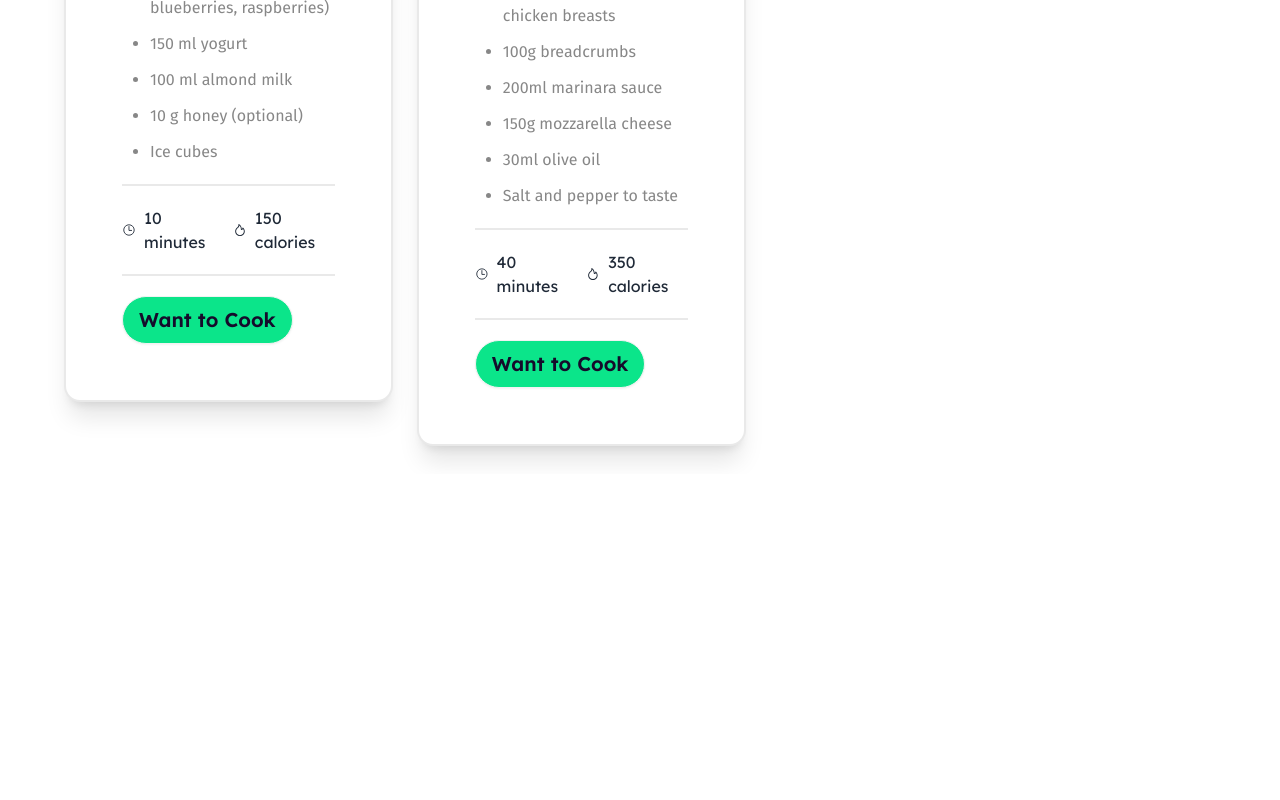
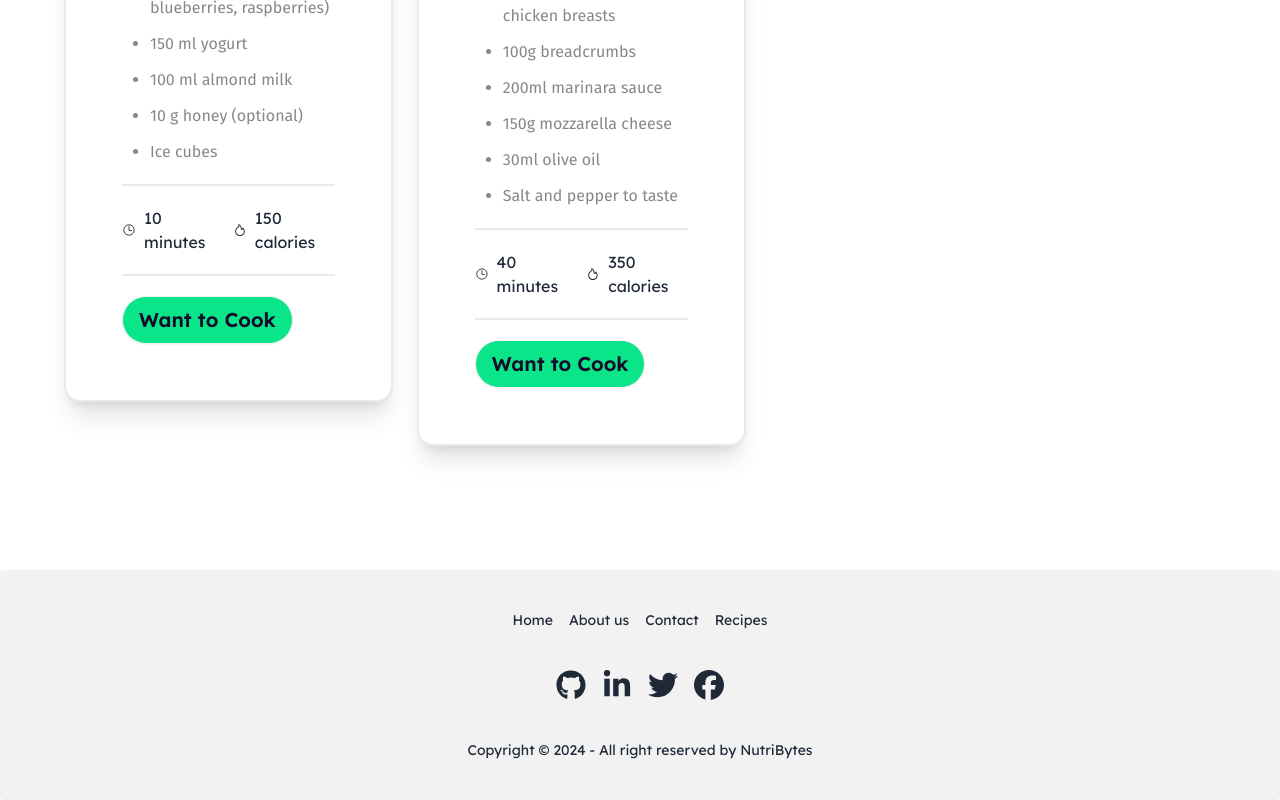
Before and after one commit to mstsurnalyakter/nutri_bytes, a React (Vite) app: page / in a window 1280 px wide. Shown: the part 6124-6924 px from the top of the page. Before the commit the page ends 6598 px from the top, so only its background shows below. Built offline with nearby package versions, Linux system fonts and the light colour scheme.

Commit message:
footer section added

```diff
--- a/src/App.jsx
+++ b/src/App.jsx
@@ -4,6 +4,7 @@ import Recipes from './components/Recipes';
 import Carts from './components/Carts';
 import { ToastContainer, toast } from "react-toastify";
 import "react-toastify/dist/ReactToastify.css";
+import Footer from './components/Footer';
 
 const App = () => {
 
@@ -34,11 +35,14 @@ const App = () => {
    };
 
   return (
-    <div className="container mx-auto p-7 lg:px-12 xl:px-16">
+    <div>
+      <div className="container mx-auto p-7 lg:px-12 xl:px-16 mb-24">
         <Header />
         <section>
-        <div className=" w-2/3 mx-auto text-center space-y-6  mb-12">
-          <h2 className="text-[#150B2B] text-4xl font-semibold">Our Recipes</h2>
+          <div className=" w-2/3 mx-auto text-center space-y-6 mb-12">
+            <h2 className="text-[#150B2B] text-4xl font-semibold">
+              Our Recipes
+            </h2>
             <p className="text-[#150B2B99]">
               Welcome to Our Recipes corner, where culinary creativity takes
               center stage. Dive into a treasure trove of gastronomic delights,
@@ -57,6 +61,8 @@ const App = () => {
             />
           </div>
         </section>
+      </div>
+      <Footer />
       <ToastContainer />
     </div>
   );
--- a/src/components/Carts.jsx
+++ b/src/components/Carts.jsx
@@ -41,14 +41,14 @@ const Carts = ({ carts, handleCurrentlyCooking, currentlycooking }) => {
                         <td>{recipe_name}</td>
                         <td>{preparing_time} minutes</td>
                         <td>{calories} calories</td>
-                        {/* <td> */}
-                          <td
+                        <td>
+                          <button
                             onClick={() => handleCurrentlyCooking(recipe)}
                             className="btn bg-[#0BE58A] hover:bg-[#03d47d] text-[#150B2B] font-medium rounded-full"
                           >
                             Preparing
-                          </td>
-                        {/* </td> */}
+                          </button>
+                        </td>
                       </tr>
                     );
                   })}
--- /dev/null
+++ b/src/components/Footer.jsx
@@ -0,0 +1,55 @@
+import React from 'react';
+import { FaFacebook, FaGithub, FaTwitter } from "react-icons/fa6";
+import { FaLinkedinIn } from "react-icons/fa";
+
+const Footer = () => {
+  return (
+    <div>
+      <footer className="footer footer-center p-10 bg-base-200 text-base-content rounded">
+        <nav className="grid grid-flow-col gap-4">
+          <a className="link link-hover">Home</a>
+          <a className="link link-hover">About us</a>
+          <a className="link link-hover">Contact</a>
+          <a className="link link-hover">Recipes</a>
+        </nav>
+        <nav>
+          <div className="grid grid-flow-col gap-4">
+            <a
+              href="https://github.com/mstsurnalyakter"
+              target="_blank"
+              className="text-3xl cursor-pointer"
+            >
+              <FaGithub />
+            </a>
+            <a
+              href="https://www.linkedin.com/in/mst-surnaly-akter/"
+              target="_blank"
+              className="text-3xl cursor-pointer"
+            >
+              <FaLinkedinIn />
+            </a>
+            <a
+              href="https://twitter.com/mstsurnalyakter"
+              target="_blank"
+              className="text-3xl cursor-pointer"
+            >
+              <FaTwitter />
+            </a>
+            <a
+              href="https://web.facebook.com/mstsurnalyakter/"
+              target="_blank"
+              className="text-3xl cursor-pointer"
+            >
+              <FaFacebook />
+            </a>
+          </div>
+        </nav>
+        <aside>
+          <p>Copyright © 2024 - All right reserved by NutriBytes</p>
+        </aside>
+      </footer>
+    </div>
+  );
+}
+
+export default Footer
```
Lines whose indentation alone changed are shown as unchanged.
